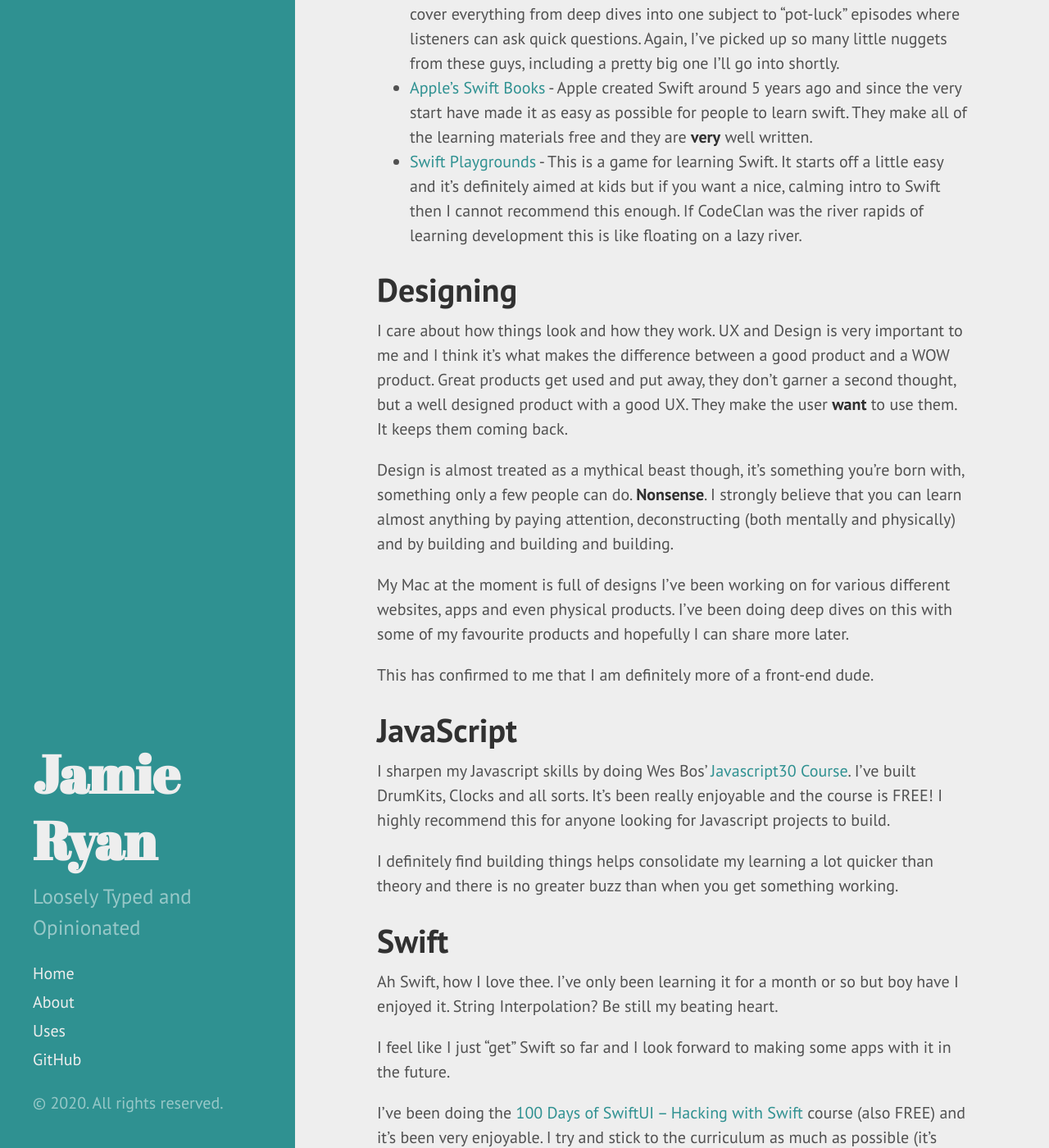
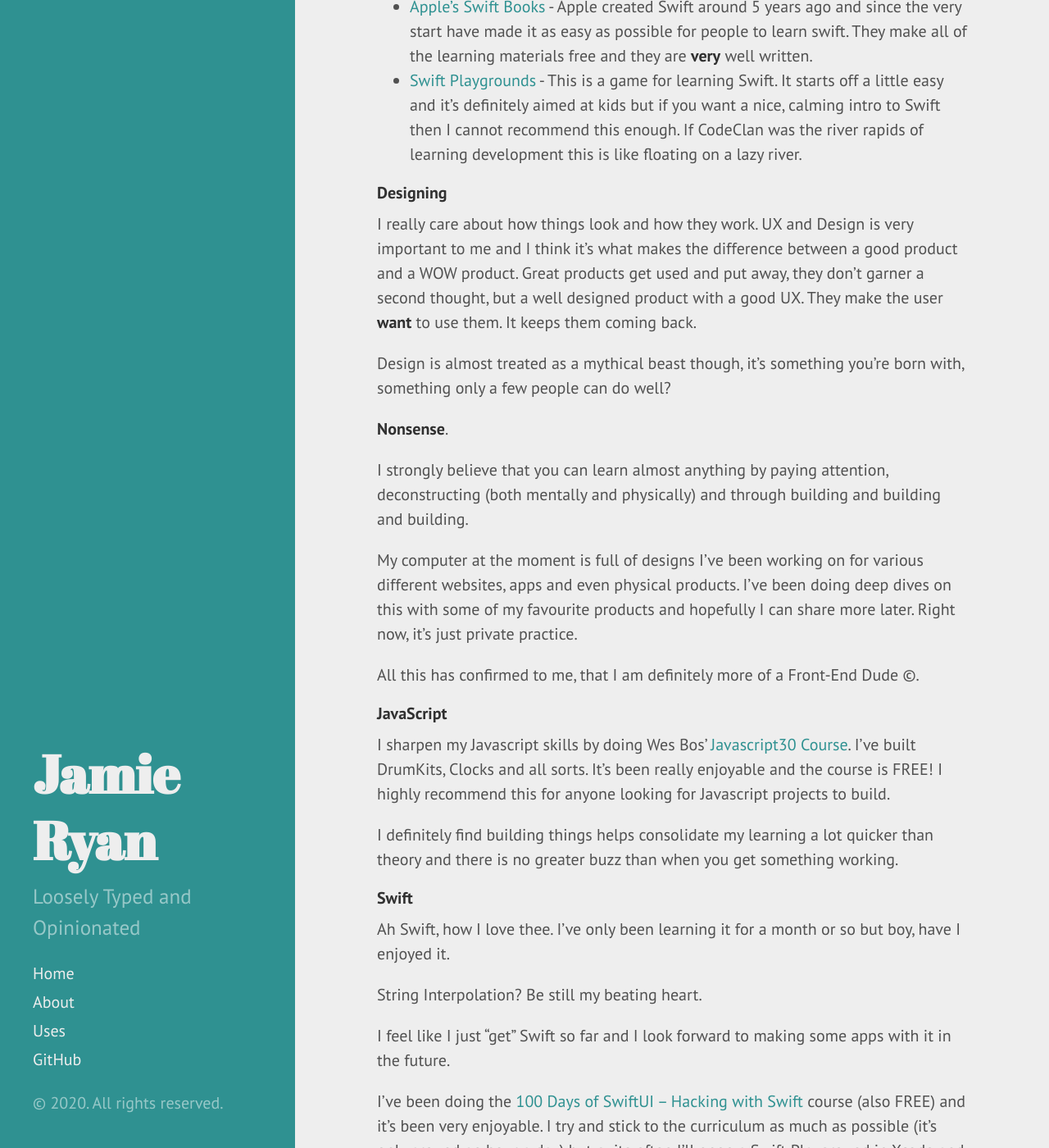
Before and after one commit to MrJamieRyan/mrjamieryan.github.io, a Jekyll site: the page built from _posts/2020-05-08-keeping-up-with-learning.md, in a window 1280 px wide and 1400 px high, scrolled down 1282 px. Shown: the whole window at 82% size. Built offline with Jekyll 4.4.1, drawn with Linux system fonts in a browser that asks for light colours; some of the changed text lies outside the part shown.

Commit message:
Update from Forestry.io Jamie Ryan updated _posts/2020-05-08-keeping-up-with-learning.md

```diff
--- a/_posts/2020-05-08-keeping-up-with-learning.md
+++ b/_posts/2020-05-08-keeping-up-with-learning.md
@@ -31,31 +29,37 @@
 * [Apple's Swift Books](https://books.apple.com/gb/book/the-swift-programming-language-swift-5-1/id881256329) - Apple created Swift around 5 years ago and since the very start have made it as easy as possible for people to learn swift. They make all of the learning materials free and they are **very** well written.
 * [Swift Playgrounds](https://www.apple.com/uk/swift/playgrounds/) - This is a game for learning Swift. It starts off a little easy and it’s definitely aimed at kids but if you want a nice, calming intro to Swift then I cannot recommend this enough. If CodeClan was the river rapids of learning development this is like floating on a lazy river.
 
-# Designing
+#### Designing
 
-I care about how things look and how they work. UX and Design is very important to me and I think it’s what makes the difference between a good product and a WOW product. Great products get used and put away, they don’t garner a second thought, but a well designed product with a good UX. They make the user **want** to use them. It keeps them coming back.
+I really care about how things look and how they work. UX and Design is very important to me and I think it’s what makes the difference between a good product and a WOW product. Great products get used and put away, they don’t garner a second thought, but a well designed product with a good UX. They make the user **want** to use them. It keeps them coming back.
 
-Design is almost treated as a mythical beast though, it’s something you're born with, something only a few people can do. **Nonsense**. I strongly believe that you can learn almost anything by paying attention, deconstructing (both mentally and physically) and by building and building and building.
+Design is almost treated as a mythical beast though, it’s something you're born with, something only a few people can do well?
 
-My Mac at the moment is full of designs I’ve been working on for various different websites, apps and even physical products. I’ve been doing deep dives on this with some of my favourite products and hopefully I can share more later.
+**Nonsense**.
 
-This has confirmed to me that I am definitely more of a front-end dude.
+I strongly believe that you can learn almost anything by paying attention, deconstructing (both mentally and physically) and through building and building and building.
 
-# JavaScript
+My computer at the moment is full of designs I’ve been working on for various different websites, apps and even physical products. I’ve been doing deep dives on this with some of my favourite products and hopefully I can share more later. Right now, it's just private practice.
+
+All this has confirmed to me, that I am definitely more of a Front-End Dude ©.
+
+#### JavaScript
 
 I sharpen my Javascript skills by doing Wes Bos’ [Javascript30 Course](https://javascript30.com/). I’ve built DrumKits, Clocks and all sorts. It’s been really enjoyable and the course is FREE! I highly recommend this for anyone looking for Javascript projects to build.
 
 I definitely find building things helps consolidate my learning a lot quicker than theory and there is no greater buzz than when you get something working.
 
-# Swift
+#### Swift
 
-Ah Swift, how I love thee. I’ve only been learning it for a month or so but boy have I enjoyed it. String Interpolation? Be still my beating heart.
+Ah Swift, how I love thee. I’ve only been learning it for a month or so but boy, have I enjoyed it.
+
+String Interpolation? Be still my beating heart.
 
 I feel like I just “get” Swift so far and I look forward to making some apps with it in the future.
 
 I’ve been doing the [100 Days of SwiftUI – Hacking with Swift](https://www.hackingwithswift.com/100/swiftui) course (also FREE) and it’s been very enjoyable. I try and stick to the curriculum as much as possible (it’s only around an hour a day) but quite often I’ll open a Swift Playground in Xcode and have a play with what I’ve learned.
 
-# The Future
+#### The Future
 
 I have undoubtedly unlocked the ability to learn again and I haven’t felt this way since I was a kid. I’m having so much fun and importantly, getting so much fulfilment from exploring all of these technologies.
 
```
Also changed, not shown: other parts of _posts/2020-05-08-keeping-up-with-learning.md (+4 -6 lines).
